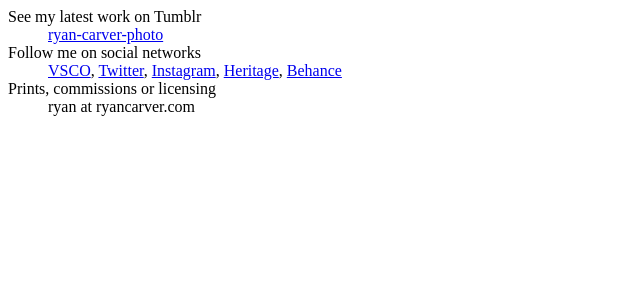
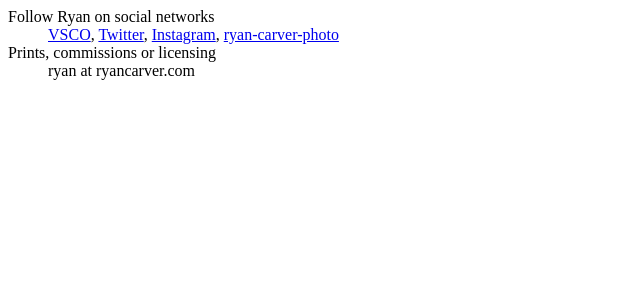
Before and after one commit to rcarver/ryancarver.com-v2, a PHP site: page /_about_sidebar.php in a window 1280 px wide. Shown: the top 300 px of the page, without its empty margins (0-640 px from the left). Run offline with PHP 8.4, Linux system fonts and the light colour scheme.

Commit message:
update the about page for current activities

```diff
--- a/src/pages/_about_sidebar.php
+++ b/src/pages/_about_sidebar.php
@@ -1,14 +1,10 @@
 <dl>
-  <dt>See my latest work on Tumblr</dt>
-  <dd><a href="http://blog.ryancarver.com/">ryan-carver-photo</a></dd>
-
-  <dt>Follow me on social networks</dt>
+  <dt>Follow Ryan on social networks</dt>
   <dd>
     <a href="https://vsco.co/rcarver">VSCO</a>,
     <a href="https://twitter.com/rcarver">Twitter</a>,
     <a href="https://instagram.com/rcarver">Instagram</a>,
-    <a href="http://heritage.io/users/rcarver/photos">Heritage</a>,
-    <a href="https://www.behance.net/ryancarver">Behance</a>
+    <a href="http://blog.ryancarver.com/">ryan-carver-photo</a>
   </dd>
 
   <dt>Prints, commissions or licensing</dt>
--- a/src/pages/about.php
+++ b/src/pages/about.php
@@ -38,10 +38,10 @@
               Ryan lives in Berkeley, CA. His photographs often capture the calm and the isolated. These images tend to describe himself, rather than the time or place.
             </p>
             <p>
-              By day, Ryan leads product at <a href="http://vsco.co/">VSCO</a>, an art and technology company empowering people everywhere to create, discover, and connect.
+              By day, Ryan builds software products for creators. Things like <a href="http://www.typekit.com/">Typekit</a>.
             </p>
             <p>
-              By night, Ryan plays drums in <a href="http://www.thedevelopmentband.com/">The Development</a>, possibly the loudest two-person band you've never heard.
+              By night, Ryan plays in <a href="http://thedevelopment.bandcamp.com/">The Development</a>, a two-piece guitar and drums duo that never grew out of their noise rock phase.
             </p>
 
             <?php include "_about_sidebar.php" ?>
```
